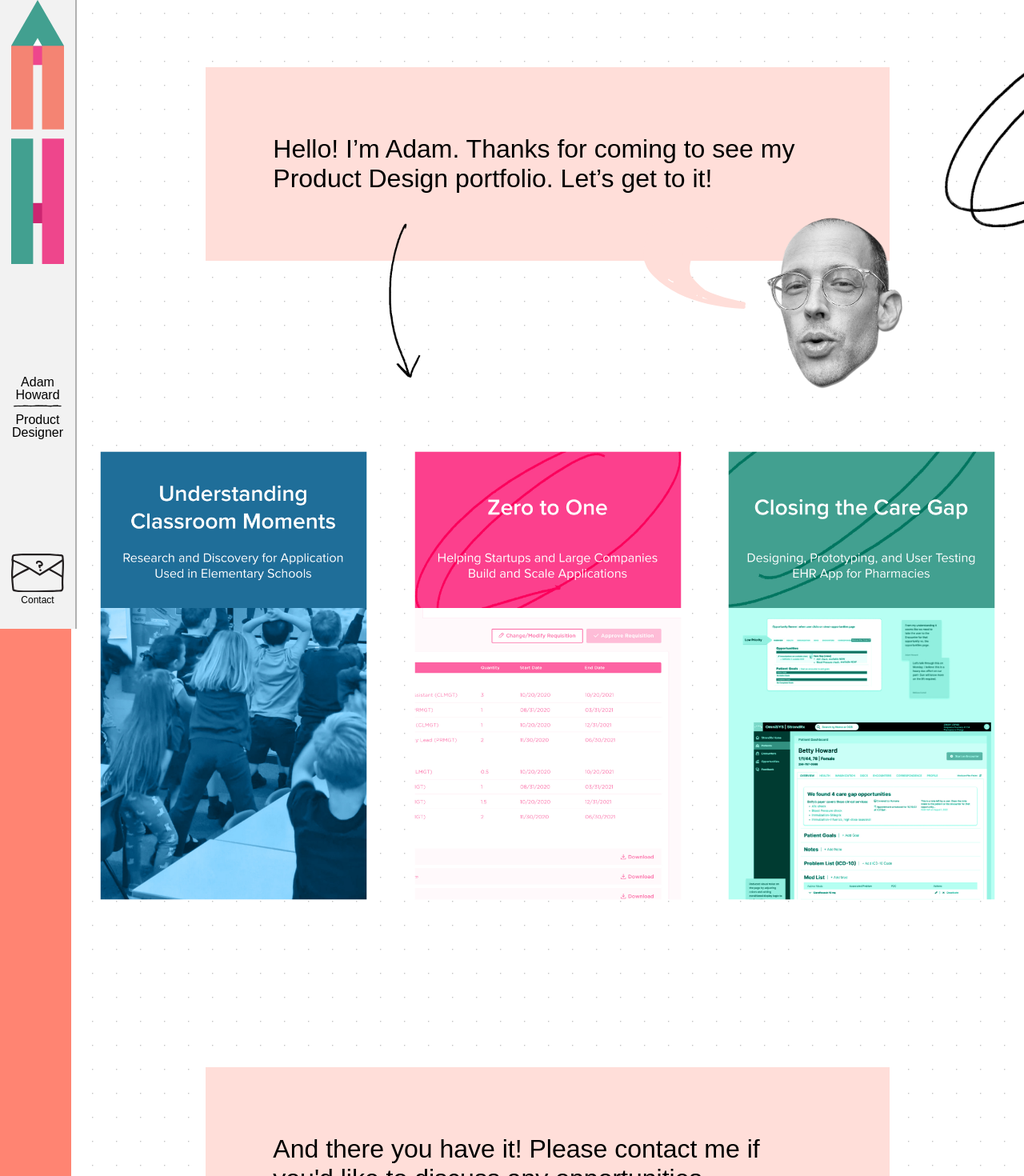
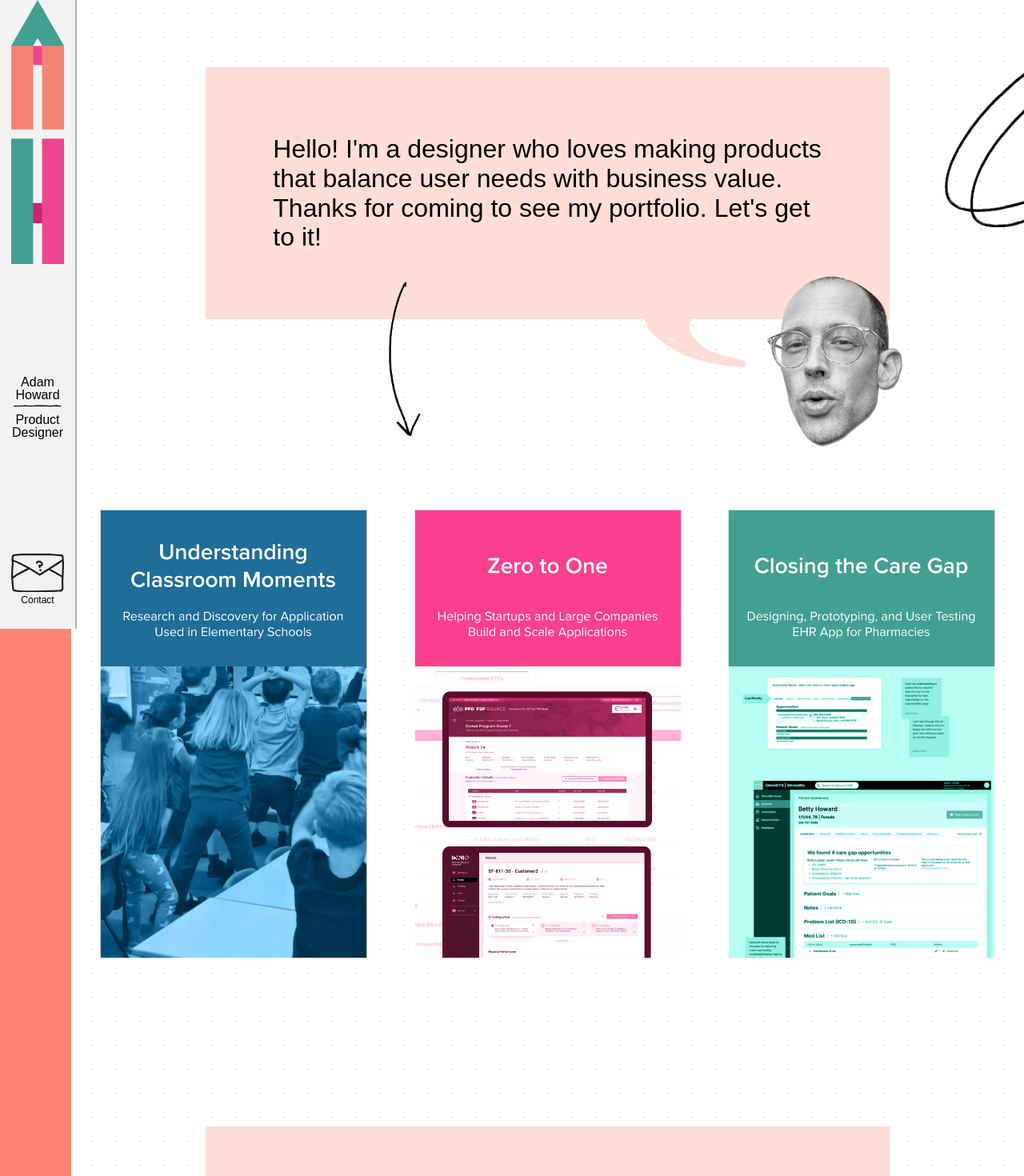
Before and after one commit to adam-is-tall/portfolio-site, a React (Create React App) app: page / in a window 1280 px wide. Shown: the part 14-1484 px from the top of the page at 80% size. Built offline with nearby package versions, Linux system fonts and the light colour scheme; a web font is replaced by a local one.

Commit message:
text changes

```diff
--- a/src/App.tsx
+++ b/src/App.tsx
@@ -115,7 +115,7 @@ export default function App() {
         <div className="relative flex flex-col items-center space-y-sm p-md py-lg sm:p-lg md:p-xl lg:px-2xl lg:py-xl lg:pt-lg mt-md md:mt-0 text-center">
           <img className="absolute -right-0 md:-right-1/4 -top-0 w-1/3" src={sketchCircle} alt="sketched circle"/>
           <ChatBubble direction="right">
-          Hello! I’m Adam. Thanks for coming to see my Product Design portfolio. Let’s get to it!
+          Hello! I'm a designer who loves making products that balance user needs with business value. Thanks for coming to see my portfolio. Let's get to it!
           </ChatBubble>
           <img className="absolute left-1/3 -bottom-6 w-6 md:w-10" src={sketchArrow} alt="sketched arrow"/>
         </div>
@@ -212,7 +212,7 @@ export default function App() {
         <div className="relative p-md py-lg sm:p-lg md:p-lg lg:p-2xl">
           {/* <img className="absolute -right-52 top-0 w-2/12" src={shapeStack3} /> */}
           <ChatBubble frames={adamHeads3} className="mb-lg">
-          And there you have it! Please contact me if you'd like to discuss any opportunities.
+          Hey! Please contact me if you have any opportunities. Thanks again for scrolling all the way down here!
           </ChatBubble>
           <div className="flex flex-col sm:flex-row items-center justify-center w-full space-y-sm sm:space-y-0 sm:space-x-sm pt-xl mt-sm mb-xl">
             <img className="absolute object-center w-full md:w-1/2 transform" src={sketchCTA} alt="Sketched Circle"/>
@@ -296,7 +296,7 @@ var projects: Projects = {
   omniStrand: {
     title: "Closing the Care Gap",
     description:
-      "With young products, opportunities for improvement are everywhere! We worked with internal and external stakeholders to decide what goes on the roadmap and how we incrementally improve the UX.",
+      "Design is never done and opportunities for improvement are everywhere! We worked with users and internal stakeholders to decide what goes on the roadmap and how we improve the product over time.",
     images: [Omni1],
     background: "",
     caption: "Research, Discovery, Rapid Prototyping",
```
Also changed, not shown: src/assets/img/p-thumb-vert-omni.jpg, src/assets/img/p-thumb-vert-sig.jpg.
